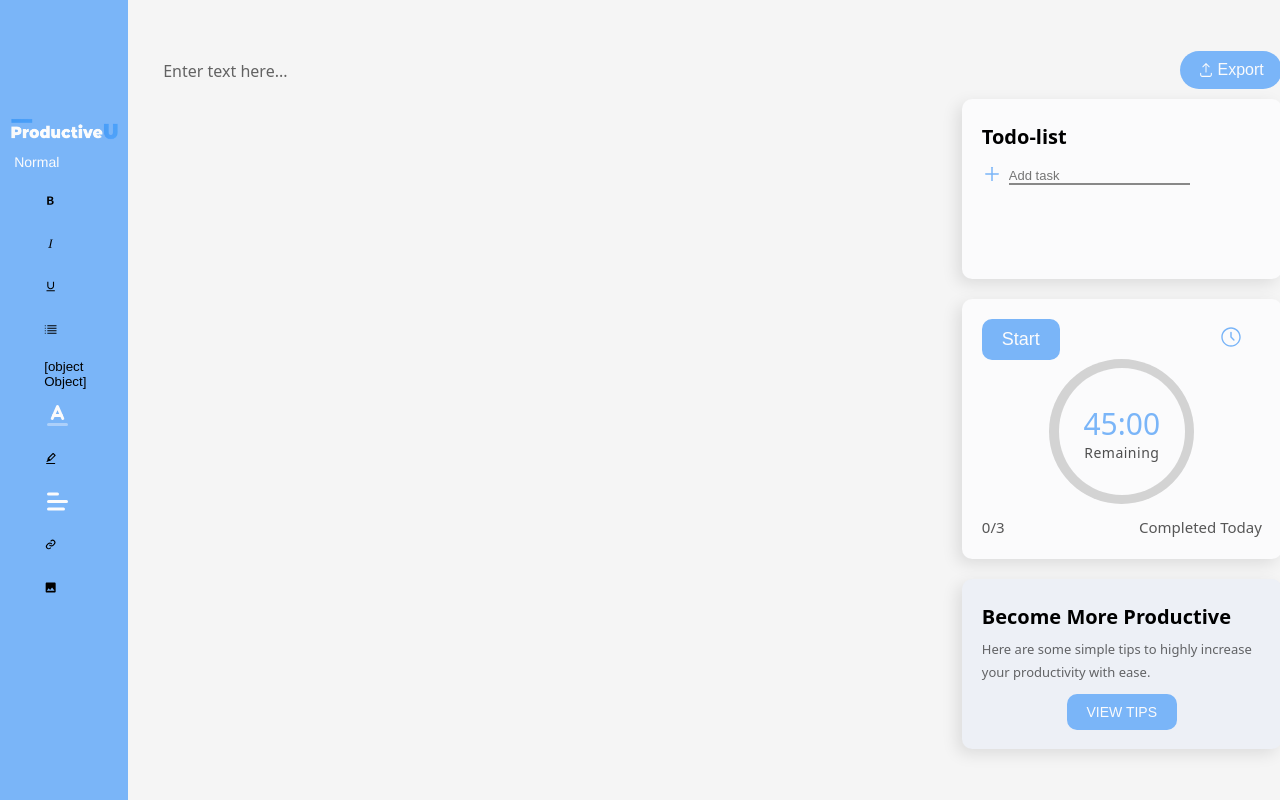
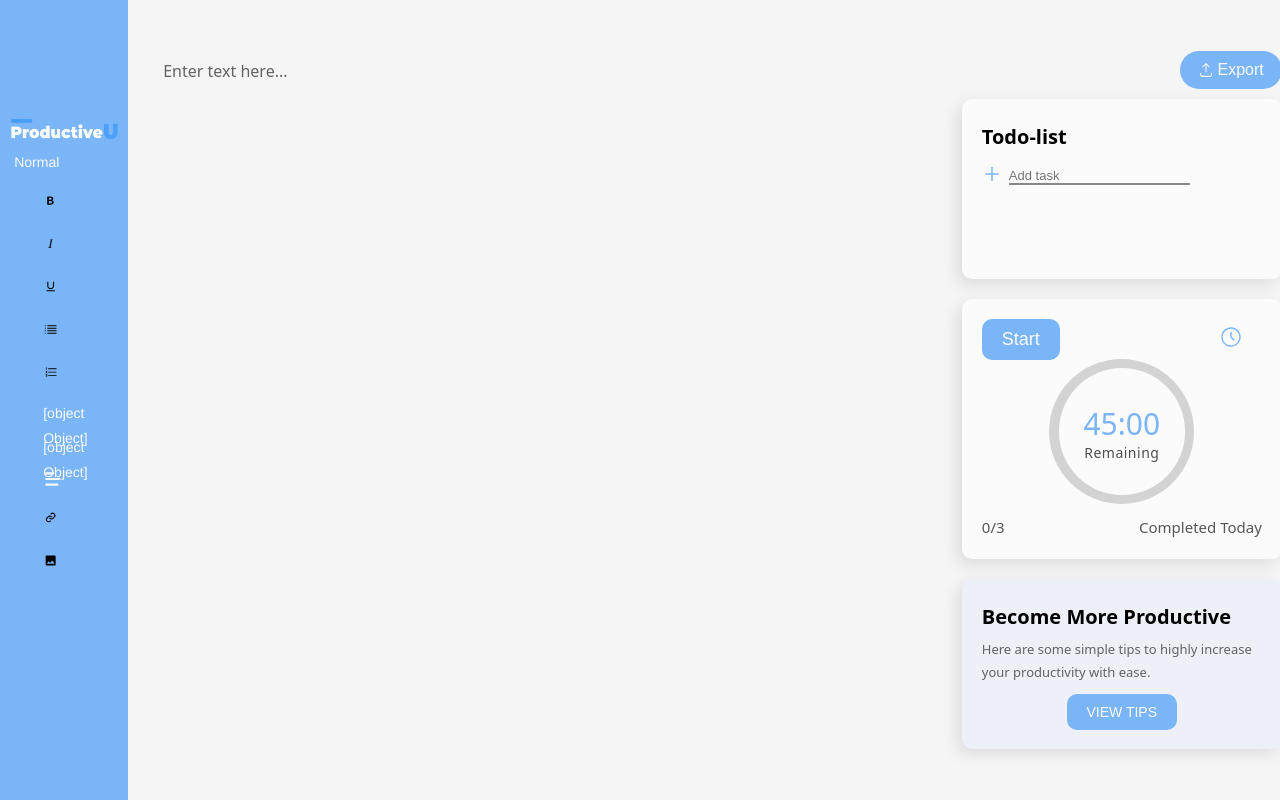
Before and after one commit to IgnacioR97/react-habits, a React (Vite) app: page / in a window 1280 px wide. Built offline with nearby package versions, Linux system fonts and the light colour scheme.

Commit message:
stuck on these icons, ugh

```diff
--- a/src/components/CustomToolbar.jsx
+++ b/src/components/CustomToolbar.jsx
@@ -43,18 +43,20 @@ const CustomToolbar = () => (
       <button className="ql-list">
         <VscListUnordered />
       </button>
-      <button className="ql-list" value="ordered">
+      <button className="ql-list">
         <VscListOrdered />
       </button>
     </span>
     <span className="ql-formats">
-      <button className="ql-color" />
-      <button className="ql-background">
+      <select className="ql-color ql-picker ql-color-picker">
+        <RiFontColor />
+      </select>
+      <select className="ql-background">
         <BiHighlight />
-      </button>
-      <button className="ql-align ql-picker ql-icon-picker">
+      </select>
+      <select className="ql-align ql-picker ql-icon-picker">
         <RxTextAlignCenter />
-      </button>
+      </select>
       <button className="ql-link">
         <BiLink />
       </button>
@@ -72,9 +74,10 @@ icons.italic = <BsTypeItalic />;
 icons.underline = <AiOutlineUnderline />;
 icons["list"]["ordered"] = <VscListOrdered />;
 icons["list"]["bullet"] = <VscListUnordered />;
-// icons.color = <RiFontColor />;
+icons.color = <RiFontColor />;
 icons.background = <BiHighlight />;
 icons.link = <BiLink />;
+icons.center = <RxTextAlignCenter />;
 icons.image = <MdImage />;
 Quill.register(icons);
 
```
